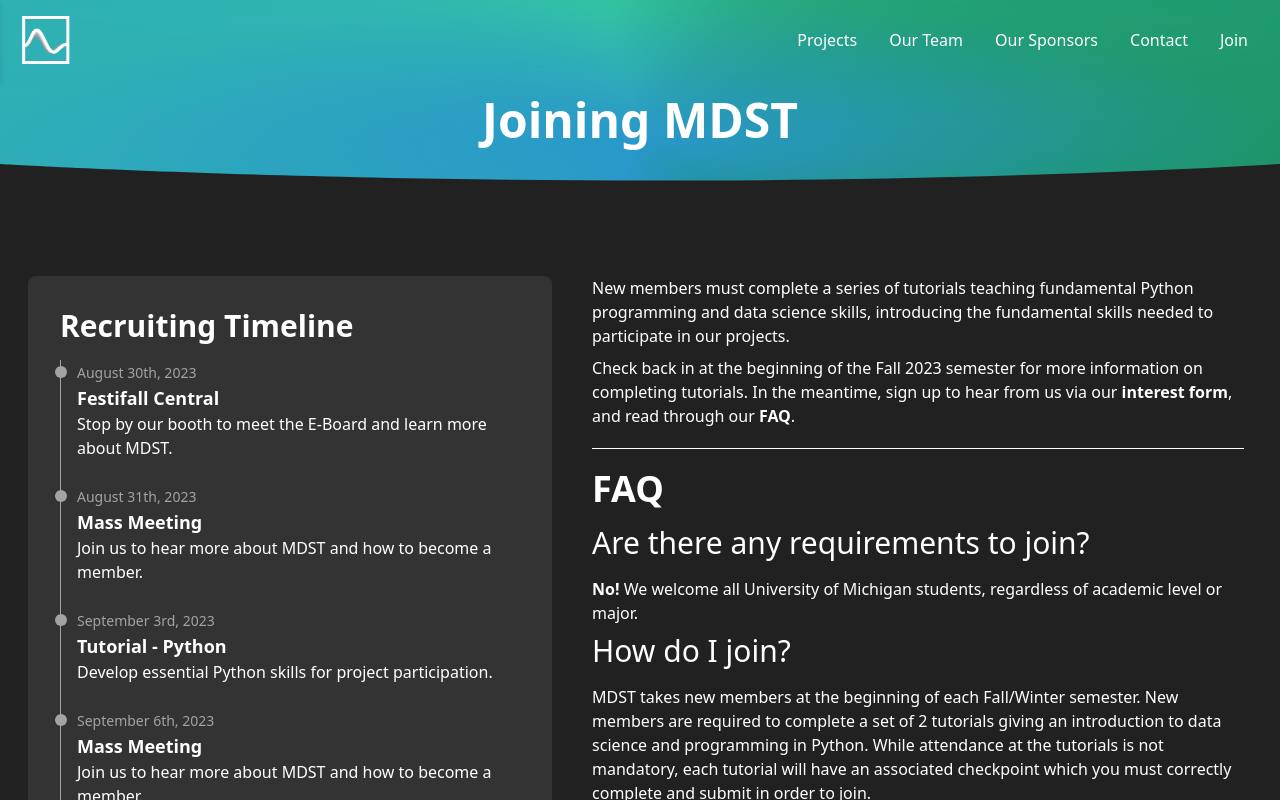
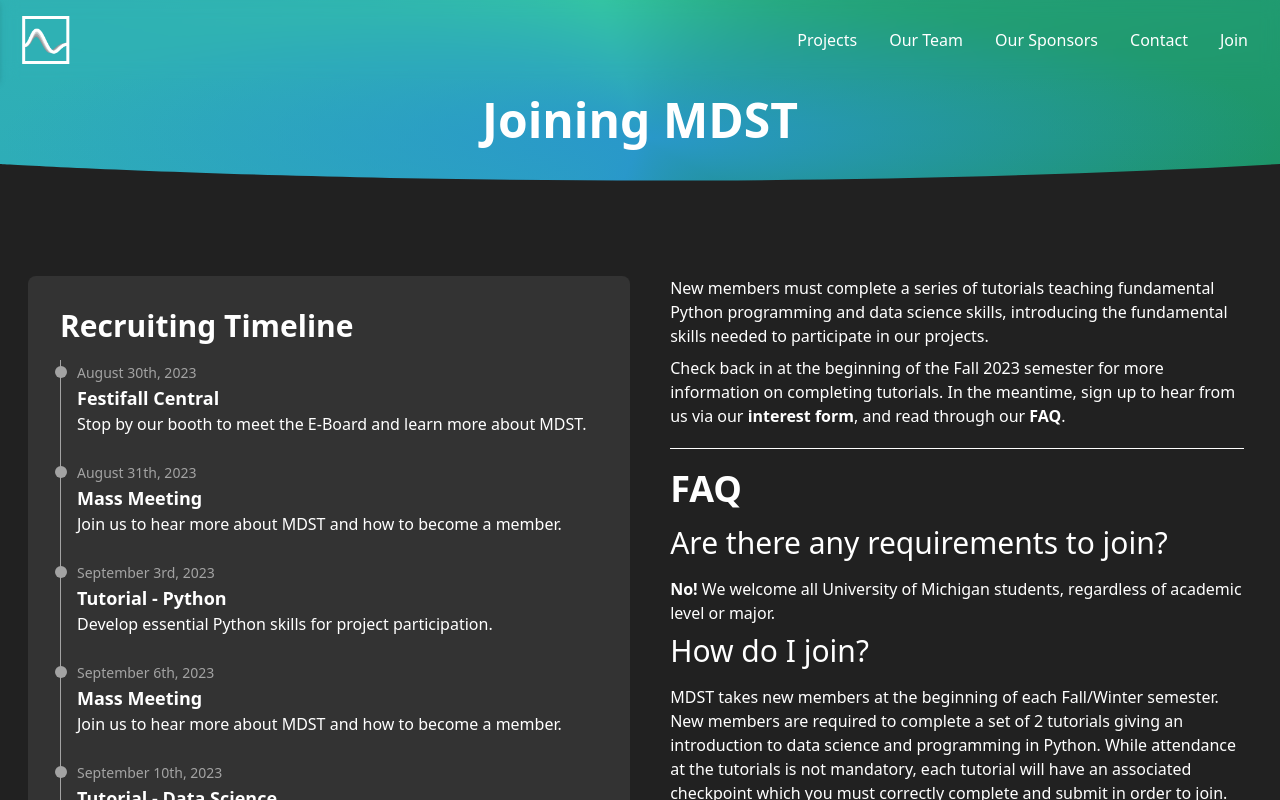
Before and after one commit to MichiganDataScienceTeam/official-website, a Next.js app: page /join in a window 1280 px wide. Shown: the top 800 px of the page. Built offline with nearby package versions, Linux system fonts and the light colour scheme.

Commit message:
No scroll on timeline as it isn't as accessible

```diff
--- a/pages/join.jsx
+++ b/pages/join.jsx
@@ -9,10 +9,13 @@ export default function Join({ content, timeline }) {
     <Layout>
       <Hero title="Joining MDST" />
       <div className="container mx-auto px-2 sm:px-7 pb-24 justify-center grid md:grid-flow-col grid-flow-row gap-8">
-        <div className="bg-grey p-4 sm:p-8 rounded-lg md:max-h-screen max-h-96 overflow-auto">
-          <h2 className="text-3xl font-bold mb-4">{timeline.title}</h2>
-          <Timeline events={timeline.events} />
+        <div>
+          <div className="bg-grey p-4 sm:p-8 rounded-lg">
+            <h2 className="text-3xl font-bold mb-4">{timeline.title}</h2>
+            <Timeline events={timeline.events} />
+          </div>
         </div>
+
         <div className="container mx-auto px-2">
           <Markdown className="markdown font-light">{content}</Markdown>
         </div>
```
